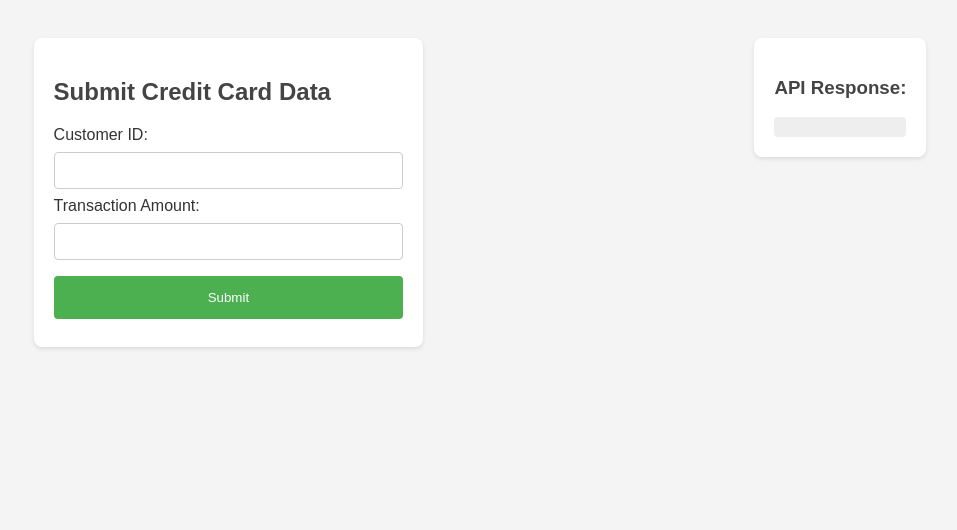
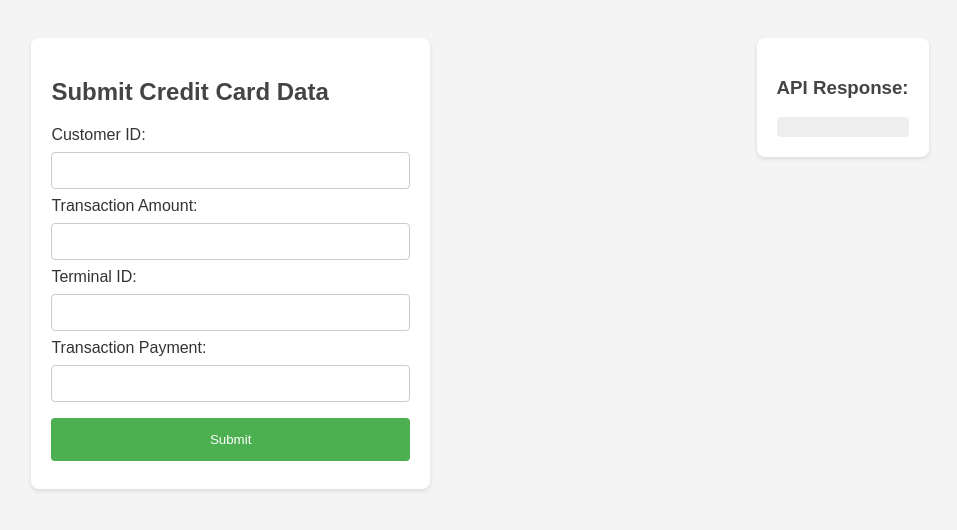
Before and after one commit to PedroAbreuNovais/flask-app-azure-deployment, a Flask app: template templates/index.html in a window 1280 px wide. Shown: the top 530 px of the page, without its empty margins (160-1117 px from the left). Run offline with Flask 3, Linux system fonts and the light colour scheme; the template is opened without the code that fills it, so the values that code supplies are empty.

Commit message:
Update index.html

```diff
--- a/templates/index.html
+++ b/templates/index.html
@@ -12,7 +12,8 @@
             <form id="ccForm">
                 Customer ID: <input type="text" name="customer_id"><br>
                 Transaction Amount: <input type="text" name="tx_amount"><br>
-
+Terminal ID: <input type="text" name="terminal_id"><br>
+                Transaction Payment: <input type="text" name="tx_payment"><br>
                 <button type="submit">Submit</button>
             </form>
         </div>
```
